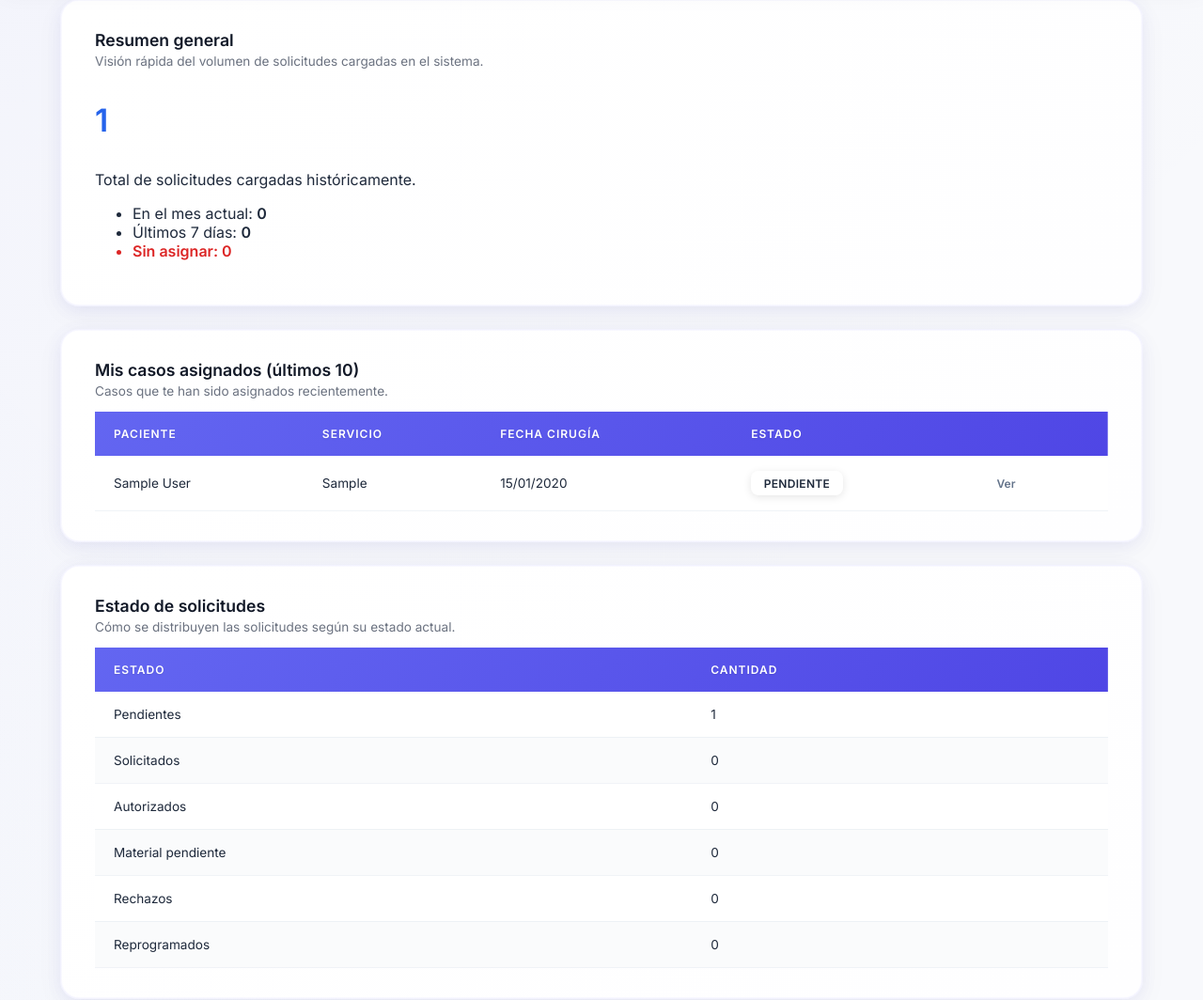
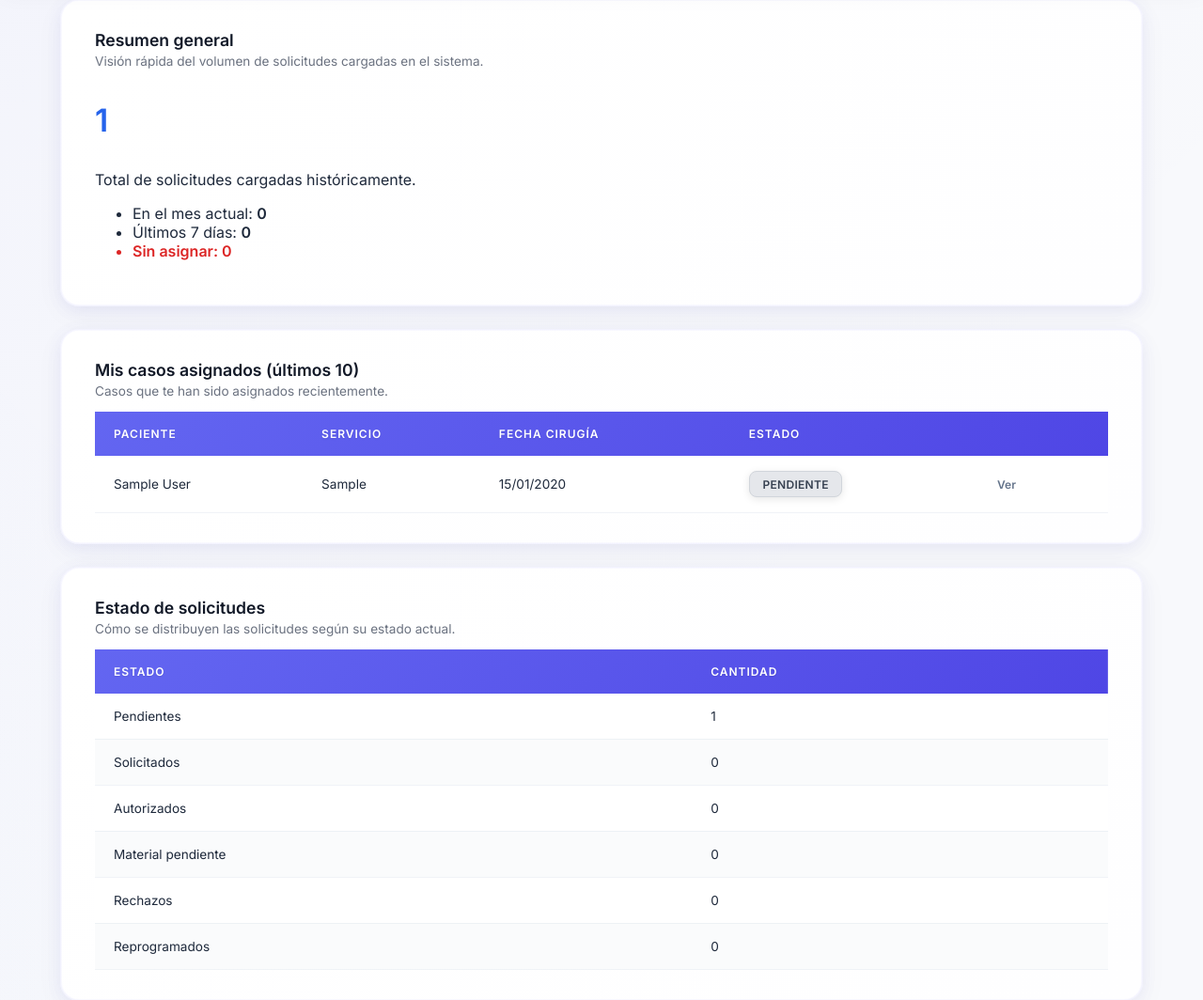
Before and after one commit to IVANAGUSS12/panel-ova, a Django app: page / in a window 1280 px wide. Shown: the part 77-1141 px from the top of the page at 94% size. Run offline with Django 5.2, Linux system fonts and the light colour scheme; a user stored in the database is signed in; data comes from the database, SQL or seed files in the repository; tables that the repository leaves empty hold one stand-in row (values such as "Sample post"); some libraries are stand-ins or nearby versions.

Commit message:
Fix: agregado background y color a badges genéricos, cache busting simplificado

```diff
--- a/core/static/core/css/styles.css
+++ b/core/static/core/css/styles.css
@@ -521,6 +521,9 @@ textarea:focus {
   text-transform: uppercase;
   transition: all 0.3s ease;
   box-shadow: 0 2px 8px rgba(0, 0, 0, 0.1);
+  background: #e5e7eb;
+  color: #374151;
+  border: 1px solid #d1d5db;
 }
 
 .badge:hover {
@@ -531,16 +534,19 @@ textarea:focus {
 .badge-success {
   background: #dcfce7;
   color: #166534;
+  border: 1px solid #bbf7d0;
 }
 
 .badge-warning {
   background: #fef9c3;
   color: #854d0e;
+  border: 1px solid #fde68a;
 }
 
 .badge-danger {
   background: #fee2e2;
   color: #b91c1c;
+  border: 1px solid #fecaca;
 }
 
 /* ================================
--- a/core/templates/core/base.html
+++ b/core/templates/core/base.html
@@ -6,8 +6,8 @@
     <title>{% block title %}Panel OVA{% endblock %}</title>
     <meta name="viewport" content="width=device-width, initial-scale=1.0">
 
-    <!-- CSS propio -->
-    <link rel="stylesheet" href="{% static 'core/css/styles.css' %}?v={{ request.GET.urlencode }}{% now 'U' %}">
+    <!-- CSS propio con cache busting -->
+    <link rel="stylesheet" href="{% static 'core/css/styles.css' %}?v=20260123">
 
     <!-- FullCalendar (CSS) -->
     <link rel="stylesheet" href="https://cdn.jsdelivr.net/npm/fullcalendar@6.1.15/index.global.min.css">
```
